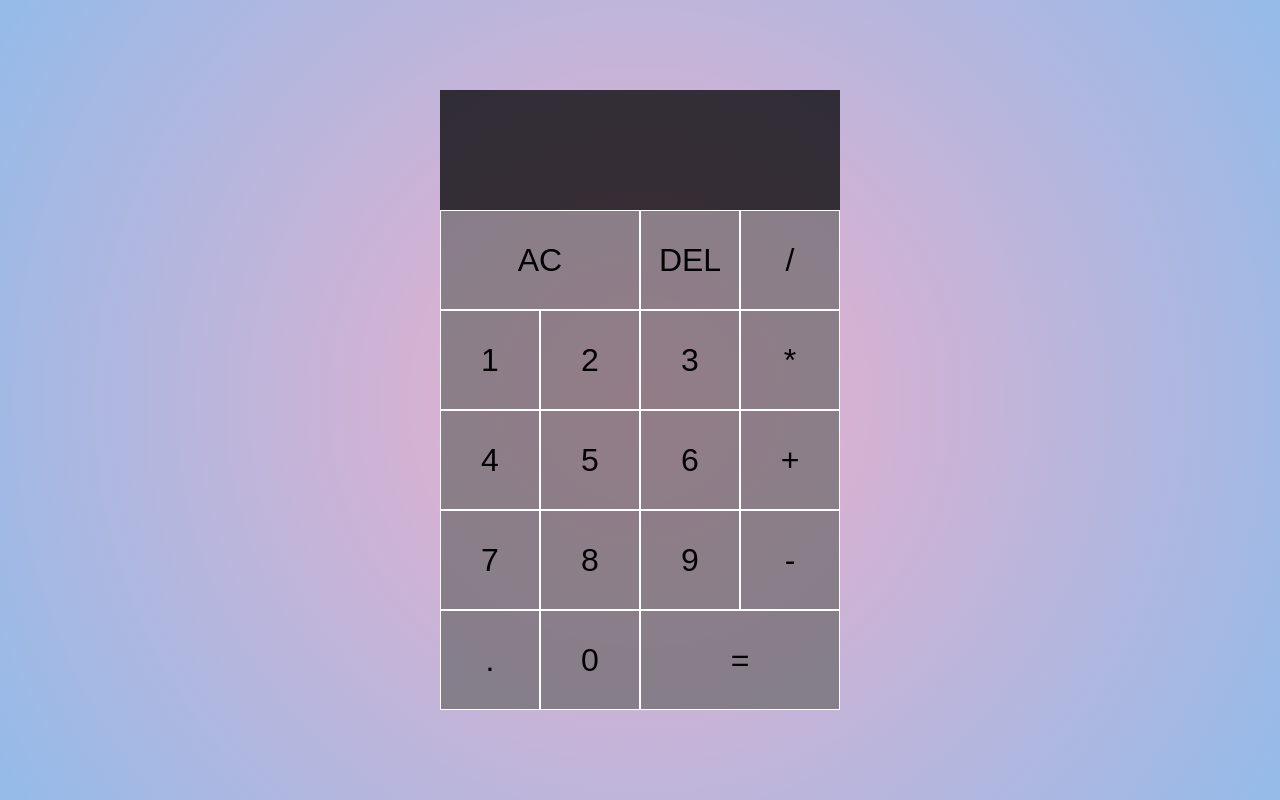
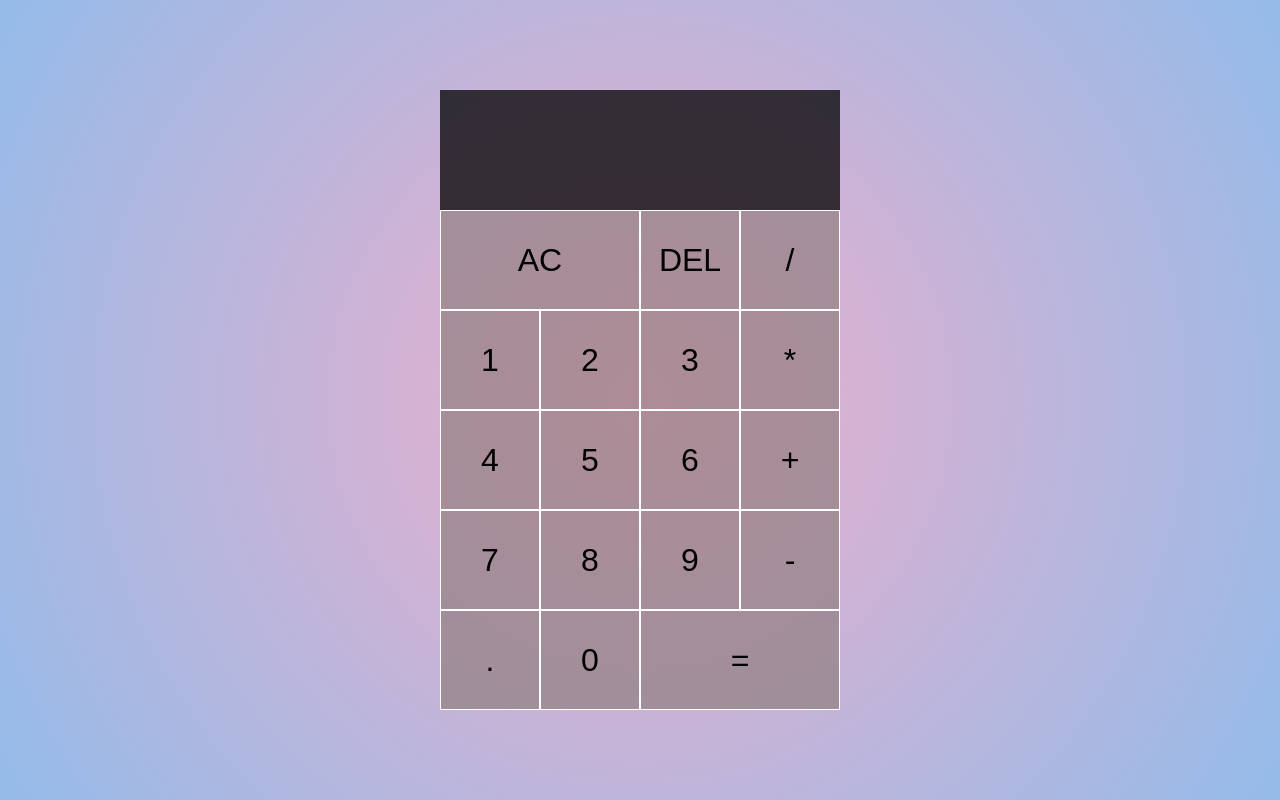
Before and after one commit to raitulsams/JS-calculator, a plain HTML site: page calculator.html in a window 1280 px wide. Drawn offline with Linux system fonts and the light colour scheme.

Commit message:
transition transform added on button hover

```diff
--- a/style.css
+++ b/style.css
@@ -23,10 +23,13 @@ body{
     font-size: 2rem;
     border: 1px solid rgb(255, 255, 255);
     /* outline: none; */
-    background-color: rgba(99, 99, 99, 0.65);
+    background-color: rgba(141, 124, 124, 0.65);
+
 }
 .calculator-grid >button:hover{
     background-color: rgb(255, 255, 255);
+    transform: scale(1.07);
+    transition: transform 0.9s;
 }
 .span-two{
     grid-column: span 2;
```
